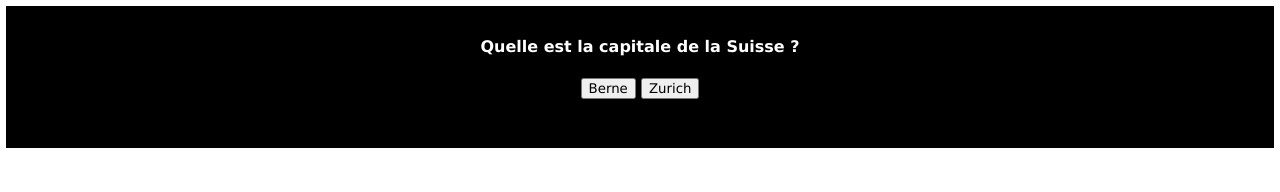
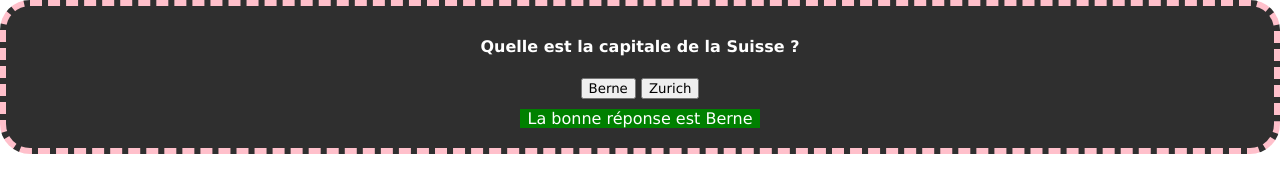
Before and after one commit to bdomat/DOM, a plain HTML site: page cours/index.html in a window 1280 px wide. Both pictures are taken after a click on the button "Berne". Shown: the top 192 px of the page. Drawn offline with Linux system fonts and the light colour scheme.

Commit message:
add selecteurs + click event

```diff
--- a/cours/index.js
+++ b/cours/index.js
@@ -0,0 +1,27 @@
+// SELECTEURS
+// document.querySelector("h4").style.background = "yellow"
+// const baliseHTML = document.querySelector("h4");
+// console.log(baliseHTML);
+// baliseHTML.style.background = "yellow";
+
+//Click event
+const questionContainer = document.querySelector(".click-event");
+const btn1 = document.querySelector("#btn-1");
+const btn2 = document.getElementById("btn-2");
+const response = document.querySelector("p");
+
+questionContainer.addEventListener("click", () => {
+  questionContainer.classList.toggle("question-clicked");
+});
+
+btn1.addEventListener("click", () => {
+  response.classList.toggle("show-response");
+  response.style.background = "green";
+});
+
+btn2.addEventListener("click", () => {
+  response.classList.toggle("show-response");
+  response.style.background = "red";
+});
+
+//----------------------------------------------------------
--- a/cours/style.css
+++ b/cours/style.css
@@ -1,23 +1,36 @@
-*{
+* {
   box-sizing: border-box;
   font-family: Verdana, Geneva, Tahoma, sans-serif;
   list-style: none;
 }
-body{
+body {
   text-align: center;
   margin: 0;
   color: white;
   min-height: 200vh;
 }
 
-.box{
+.box {
   border: 6px solid white;
   background: #000;
   transition: 0.25 ease;
   padding: 10px;
 }
-p{
+p {
   visibility: hidden;
   width: 240px;
   margin: 10px auto;
+  opacity: 0;
+  transition: 0.6s;
+  transform: translateX(-200px);
 }
+.question-clicked {
+  background: rgb(47, 47, 47);
+  border-radius: 30px;
+  border: 6px dashed pink;
+}
+.show-response {
+  visibility: visible;
+  opacity: 1;
+  transform: translateX(0);
+}
```
